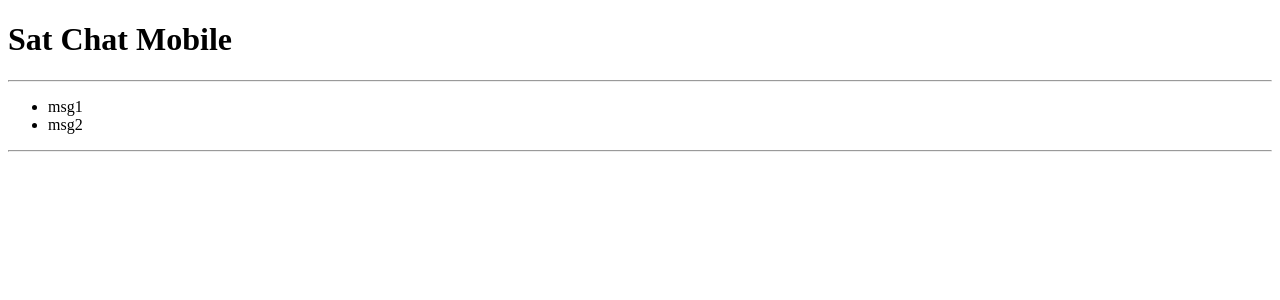
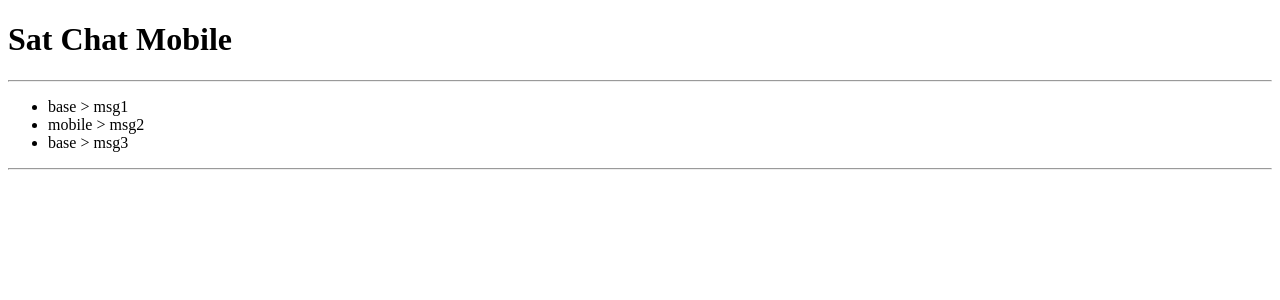
Before and after one commit to shimniok/rockblock_serial, an Angular app in the folder app/: page / in a window 1280 px wide. Shown: the top 300 px of the page. Built offline with nearby package versions, Linux system fonts and the light colour scheme.

Commit message:
add "from" to message type

```diff
--- a/app/src/app/app.component.html
+++ b/app/src/app/app.component.html
@@ -2,6 +2,6 @@
 <hr>
 <!-- messages -->
 <ul>
-  <li *ngFor="let m of messages|async">{{ m.message }}</li>
+  <li *ngFor="let m of messages|async">{{ m.from }} > {{ m.message }}</li>
 </ul>
 <hr>
--- a/app/src/assets/messages.json
+++ b/app/src/assets/messages.json
@@ -1,8 +1,14 @@
 [
   {
-    "message": "msg1"
+    "message": "msg1",
+    "from": "base"
   },
   {
-    "message": "msg2"
+    "message": "msg2",
+    "from": "mobile"
+  },
+  {
+    "message": "msg3",
+    "from": "base"
   }
 ]
--- a/app/src/message.type.ts
+++ b/app/src/message.type.ts
@@ -1,3 +1,4 @@
 export interface Message {
   message: string;
+  from: string;
 }
```
